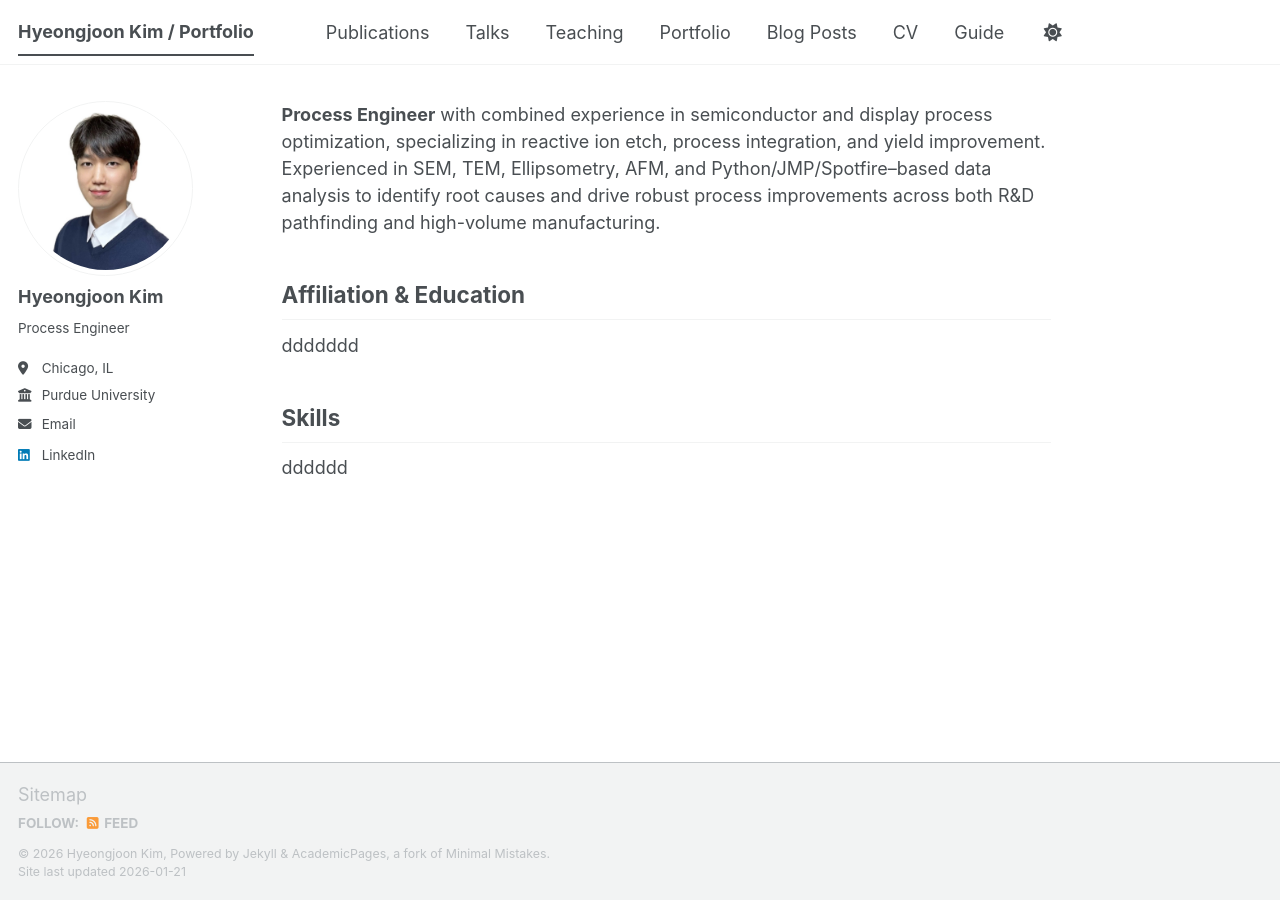
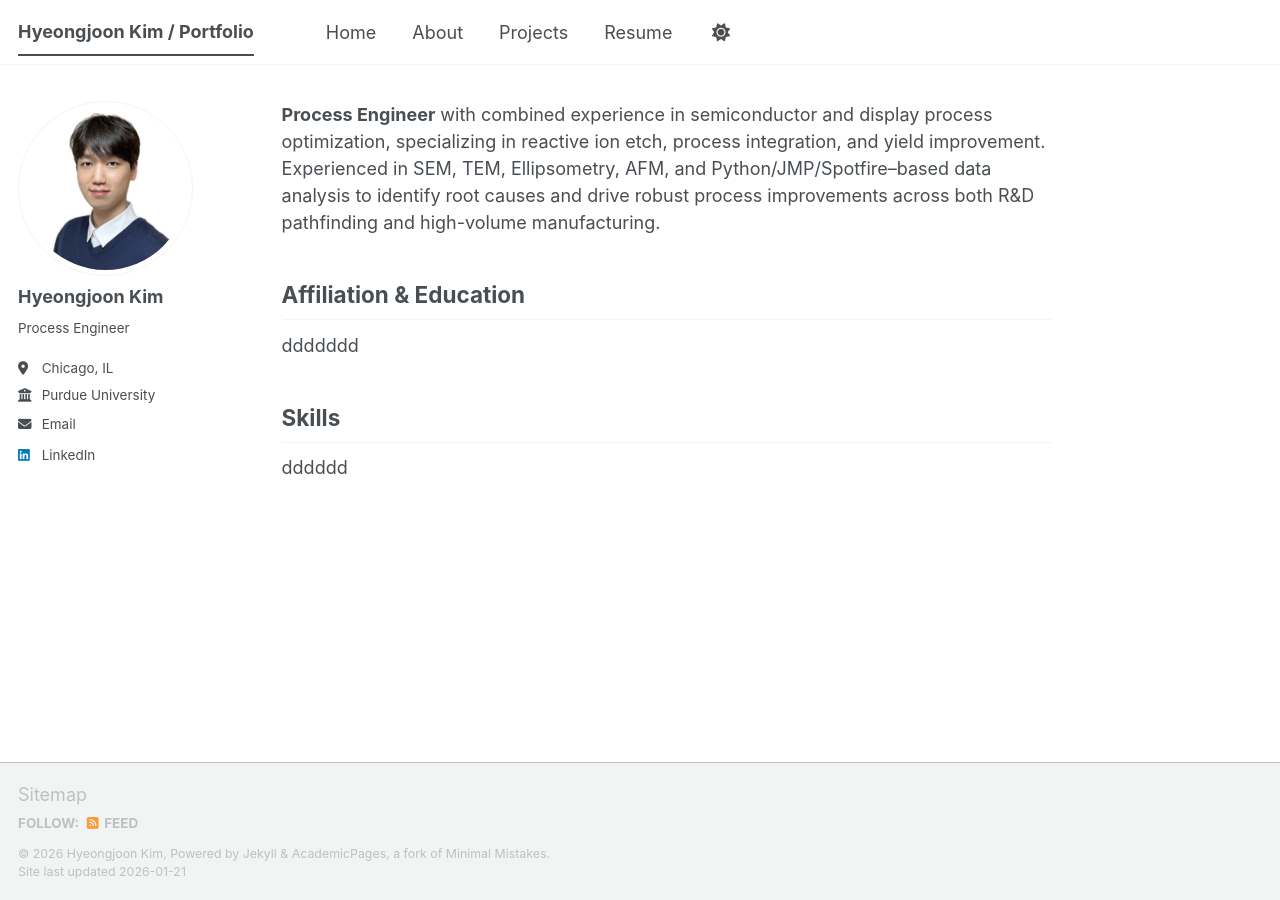
Before and after one commit to joonk1214/joonk1214.github.io, a Jekyll site: the page built from _pages/about.md, in a window 1280 px wide. Built offline with Jekyll 4.4.1, drawn with Linux system fonts in a browser that asks for light colours; a script bundle is joined from its source files by our own code; library files that are not in the unit come from our copies.

Commit message:
Update navigation.yml

```diff
--- a/_data/navigation.yml
+++ b/_data/navigation.yml
@@ -8,26 +8,14 @@
 #      Markdown formatted page while the second is generated using JSON.
 
 main:
-  - title: "Publications"
-    url: /publications/
+  - title: "Home"
+    url: /Home/
 
-  - title: "Talks"
-    url: /talks/
+  - title: "About"
+    url: /About/
 
-  - title: "Teaching"
-    url: /teaching/
+  - title: "Projects"
+    url: /Projects/
 
-  - title: "Portfolio"
-    url: /portfolio/
-
-  - title: "Blog Posts"
-    url: /year-archive/
-
-  - title: "CV"
-    url: /cv/
-
-  # - title: "CV"
-  #   url: /cv-json/
-
-  - title: "Guide"
-    url: /markdown/
+  - title: "Resume"
+    url: /Resume/
```
